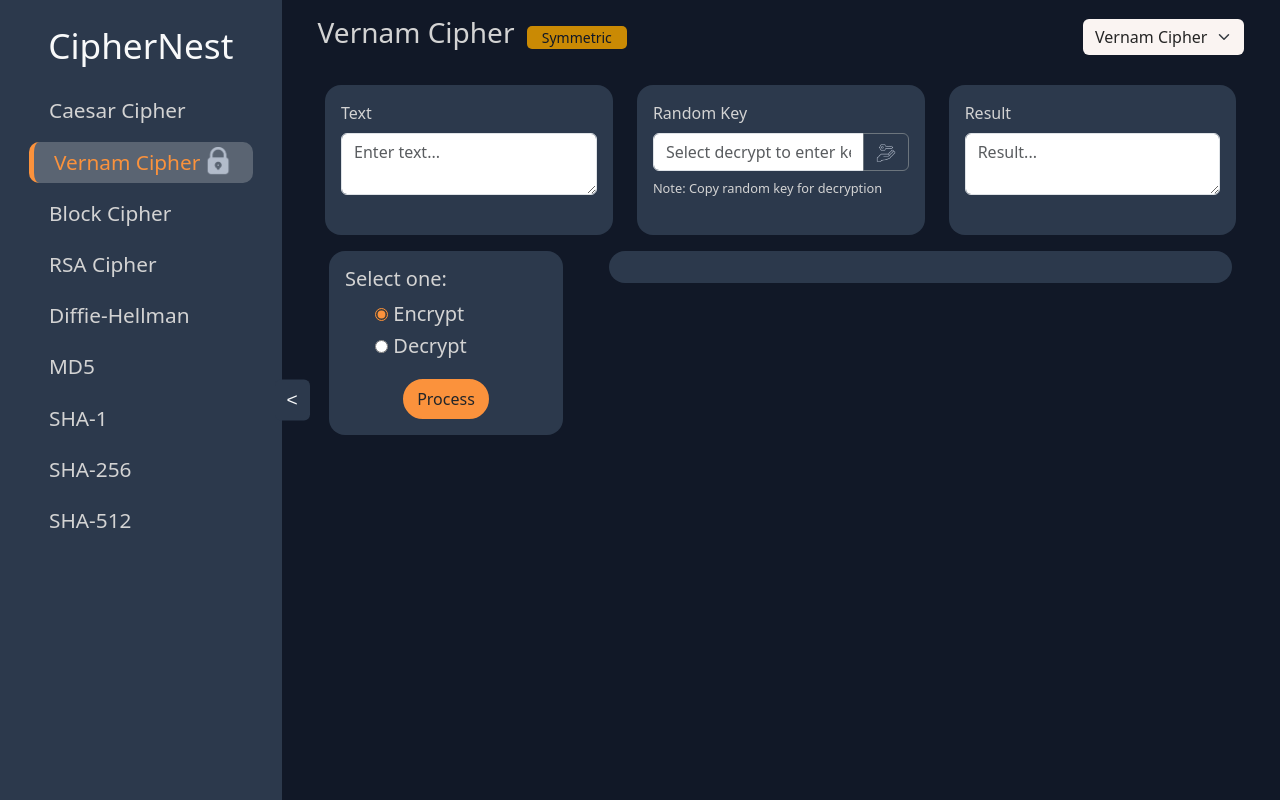
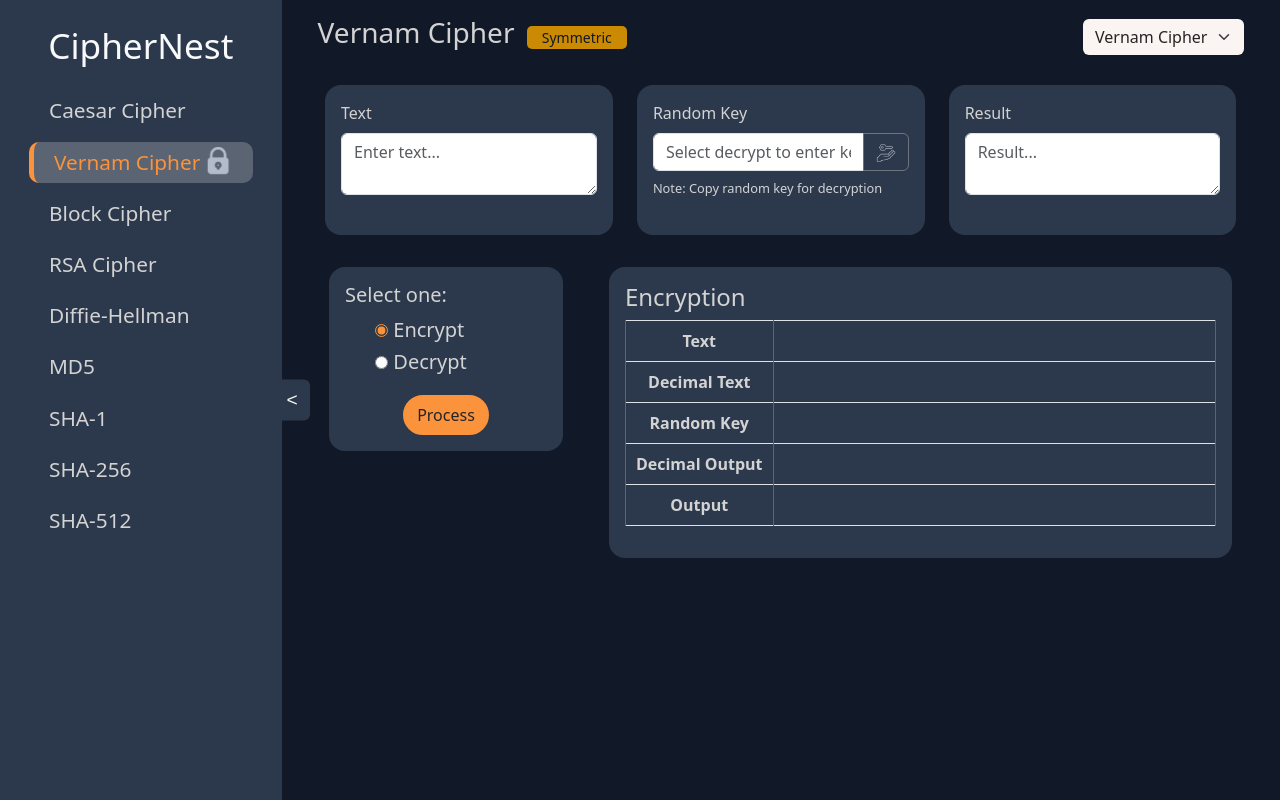
Before and after one commit to yahyie/AC-Final-Project, a Flask app: page /vernam-cipher in a window 1280 px wide. Run offline with Flask 3, Linux system fonts and the light colour scheme; lists and menus that the app fills with data are empty.

Commit message:
Fully implemented vernam cipher

```diff
--- a/app.py
+++ b/app.py
@@ -1,5 +1,5 @@
 from flask import Flask, render_template, request, redirect, url_for, jsonify
-from symmetric import CaesarCipher
+from symmetric import CaesarCipher, VernamCipher
 
 app = Flask(__name__)
 
@@ -37,14 +37,29 @@ def caesar_cipher():
 
 @app.route('/vernam-cipher', methods=['GET', 'POST'])
 def vernam_cipher():
-    if request.method == 'POST':
-        pass
-
     contents = {
         'id': "#vernam-cipher",
         'title': "Vernam Cipher",
         'type': "Symmetric",
     }
+
+    if request.method == 'POST':
+        text = request.form.get('text-input')
+        mode = request.form.get('mode')
+
+        decimal_text = VernamCipher.text_to_decimal(text)
+        key = VernamCipher.generate_key(len(decimal_text)) if mode == 'encrypt' else request.form.get('random-keys')
+        decimal_output = VernamCipher.vernam_encrypt(decimal_text, key) if mode == 'encrypt' else VernamCipher.vernam_decrypt(decimal_text, key)
+        output = VernamCipher.decimal_to_text(decimal_output)
+
+        if request.headers.get('X-Requested-With') == 'XMLHttpRequest':
+            return jsonify({
+                'text': text,
+                'decimal_text': decimal_text,
+                'key': key,
+                'decimal_output': decimal_output,
+                'output': output
+            })
 
     return render_template("vernam.html", contents=contents)
 
--- a/templates/vernam.html
+++ b/templates/vernam.html
@@ -1,8 +1,19 @@
 {% extends "main.html" %}
+
+{% block addedstyle %}
+    .table {
+        background-color: transparent !important;
+    }
+    .table td, .table th {
+        background-color: transparent !important;
+        color: #d3d3d3;
+        border-color: #5a6472;
+    }
+{% endblock addedstyle %}
 
 {% block content %}
 <div class="container">
-    <form action="/vernam-cipher">
+    <form id="vernamForm">
         <div class="row justify-content-between">
             <div class="col-4">
                 <div class="field rounded-4 p-3">
@@ -30,7 +41,7 @@
                 </div>
             </div>
         </div>
-        <div class="row justify-content-between">
+        <div class="row justify-content-between my-3">
             <div class="col-3 field m-3 p-3 rounded-4">
                 <h5>Select one:</h5>
                 <div class="form-check fs-5">
@@ -45,8 +56,32 @@
                     <input type="submit" class="btn mt-3 rounded-pill" value="Process">
                 </div>
             </div>
-            <div class="col-8 field m-3 p-3 rounded-4">
-
+            <div class="col-8 field m-3 p-3 rounded-4 justify-content-between">
+                <h4>Encryption</h4>
+                <table class="table table-bordered align-middle">
+                    <tbody>
+                        <tr>
+                            <th class="text-center w-25">Text</th>
+                            <td></td>
+                        </tr>
+                        <tr>
+                            <th class="text-center">Decimal Text</th>
+                            <td></td>
+                        </tr>
+                        <tr>
+                            <th class="text-center">Random Key</th>
+                            <td></td>
+                        </tr>
+                        <tr>
+                            <th class="text-center">Decimal Output</th>
+                            <td></td>
+                        </tr>
+                        <tr>
+                            <th class="text-center">Output</th>
+                            <td></td>
+                        </tr>
+                    </tbody>
+                </table>
             </div>
         </div>
     </form>
@@ -65,13 +100,12 @@
                 alert('Failed to copy: ' + err);
             });
     }
-</script>
 
-<script>
     document.addEventListener('DOMContentLoaded', function() {
         const encryptRadio = document.getElementById('encrypt');
         const decryptRadio = document.getElementById('decrypt');
         const randomKeysInput = document.getElementById('random-keys');
+        const form = document.getElementById('vernamForm');
 
         function updateReadonly() {
             randomKeysInput.readOnly = !decryptRadio.checked;
@@ -81,7 +115,68 @@
         decryptRadio.addEventListener('change', updateReadonly);
 
         updateReadonly();
+
+        // Handle form submission
+        form.addEventListener('submit', async function(e) {
+            e.preventDefault();
+
+            const formData = new FormData(this);
+
+            try {
+                const response = await fetch('/vernam-cipher', {
+                    method: 'POST',
+                    body: formData,
+                    headers: {
+                        'X-Requested-With': 'XMLHttpRequest'
+                    }
+                });
+
+                const data = await response.json();
+
+                document.getElementById('output').value = data.output;
+                document.getElementById('random-keys').value = data.key;
+
+                // Update the table
+                updateTable(data);
+
+            } catch (error) {
+                console.error('Error:', error);
+            }
+        });
     });
+
+    function updateTable(data) {
+        const tbody = document.querySelector('.table tbody');
+
+        const text = data.text;
+        const decimal_text = data.decimal_text;
+        const key = data.key;
+        const decimal_output = data.decimal_output;
+        const output = data.output;
+
+        // Update each row in the table
+        tbody.innerHTML = `
+            <tr>
+                <th class="text-center w-25">Text</th>
+                <td>${text}</td>
+            </tr>
+            <tr>
+                <th class="text-center">Decimal Text</th>
+                <td>${decimal_text}</td>
+            </tr>
+            <tr>
+                <th class="text-center">Random Key</th>
+                <td>${key}</td>
+            </tr>
+            <tr>
+                <th class="text-center">Decimal Output</th>
+                <td>${decimal_output}</td>
+            </tr>
+            <tr>
+                <th class="text-center">Output</th>
+                <td>${output}</td>
+            </tr>
+        `;
+    }
 </script>
-
 {% endblock addedscript %}
```
Also changed, not shown: static/css/main.css (line endings or trailing spaces).
